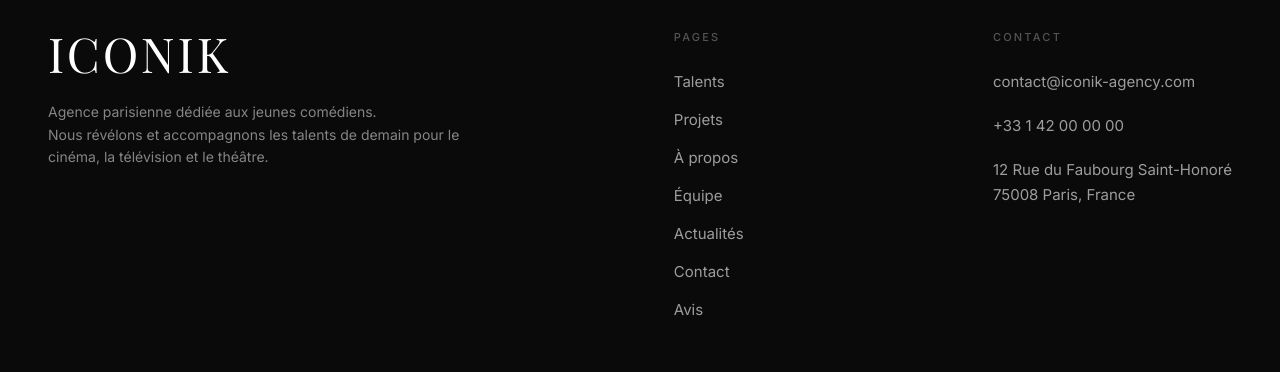
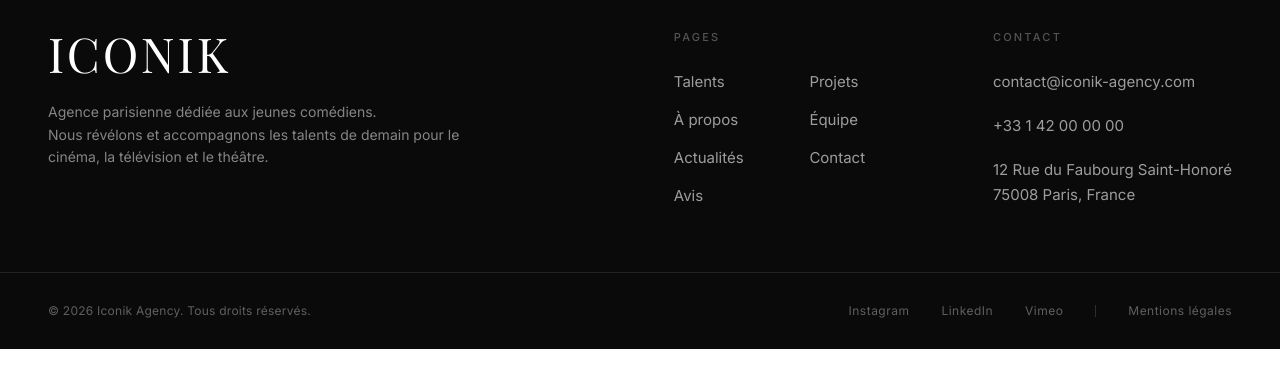
Before and after one commit to enzoabdelmalek/iconik-agency-website, a Next.js app: page /avis in a window 1280 px wide. Shown: the part 1282-1654 px from the top of the page. After the commit the page ends 1631 px from the top, so only its background shows below. Built offline with nearby package versions, Linux system fonts and the light colour scheme; no server answers; the database is empty; a web font is replaced by a local one.

Commit message:
Fix:Space rate/stars

```diff
--- a/app/avis/page.tsx
+++ b/app/avis/page.tsx
@@ -68,7 +68,7 @@ export default async function AvisPage() {
                         <AnimateOnScroll>
                             <div className="flex flex-col md:flex-row gap-12 items-start md:items-center mb-20 pb-20 border-b border-border">
                                 <div>
-                                    <p className="text-7xl font-serif">{avgRating}</p>
+                                    <p className="text-7xl font-serif mb-3">{avgRating}</p>
                                     <Stars rating={Math.round(parseFloat(avgRating))} />
                                     <p className="text-xs tracking-[0.15em] uppercase text-muted mt-2">{list.length} avis</p>
                                 </div>
--- a/app/components/Footer.tsx
+++ b/app/components/Footer.tsx
@@ -39,7 +39,7 @@ export default function Footer() {
                             <p className="text-[0.6875rem] font-sans font-medium tracking-[0.2em] uppercase mb-6 text-background/30">
                                 Pages
                             </p>
-                            <nav className="flex flex-col gap-[0.875rem]">
+                            <nav className="grid grid-cols-2 gap-x-8 gap-y-[0.875rem]">
                                 {navLinks.map((link) => (
                                     <Link
                                         key={link.href}
```
